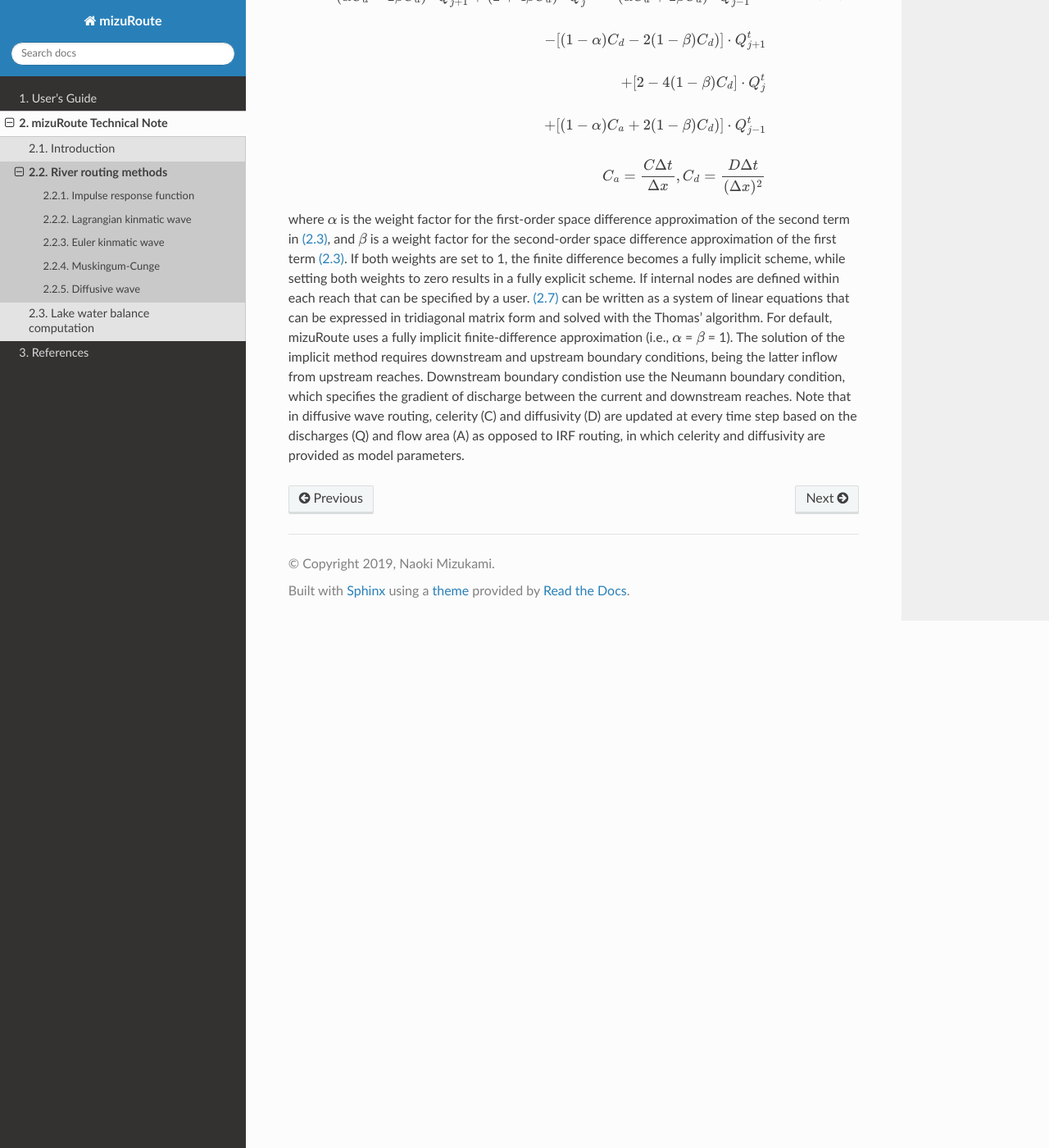
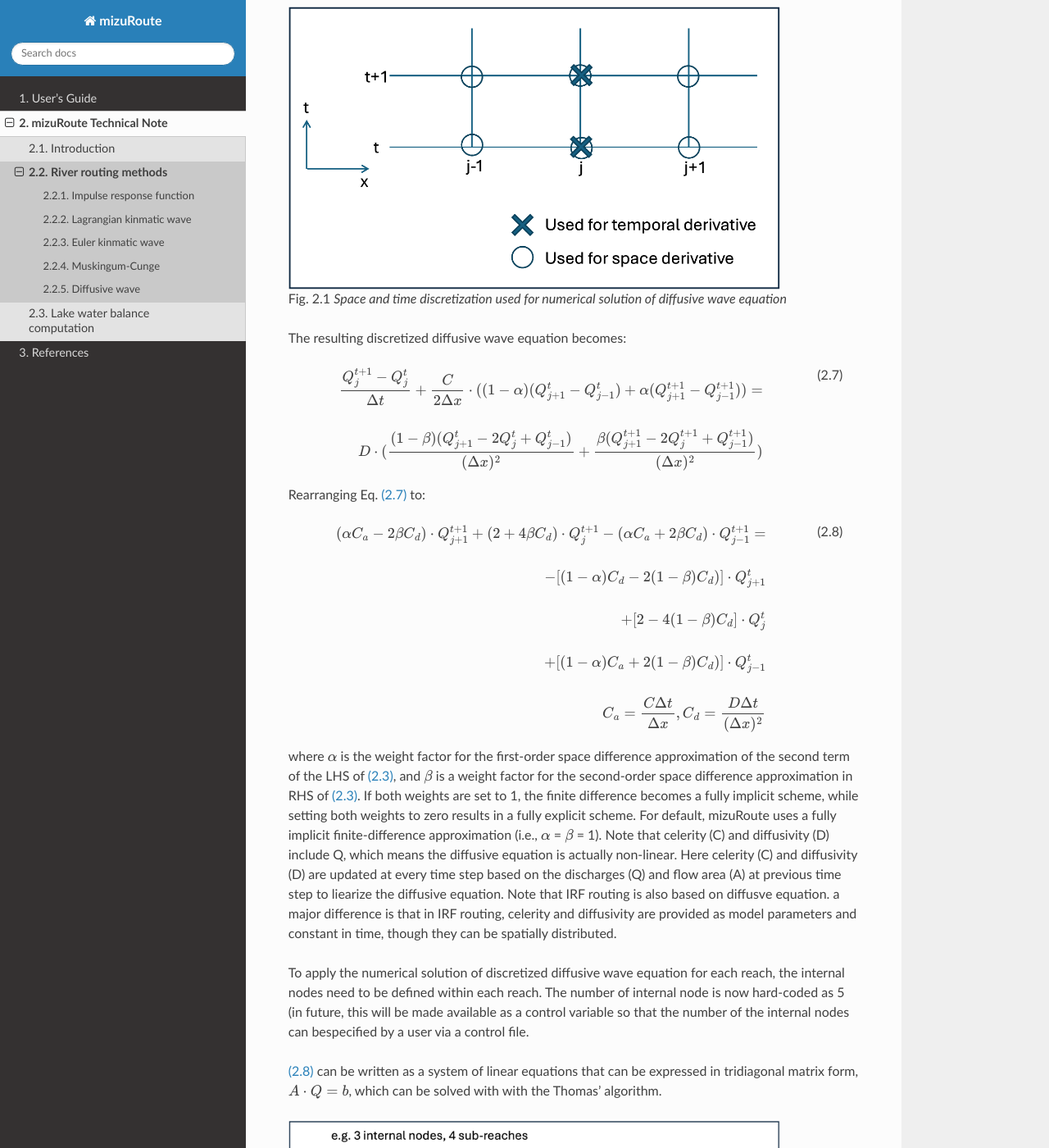
Before and after one commit to ESCOMP/mizuRoute, a Sphinx documentation site: the page built from docs/source/tech_note/reach_routing.rst, in a window 1280 px wide and 1400 px high, scrolled down 1214 px. Shown: the whole window at 82% size. Built offline with Sphinx 7.4.7 and the Read the Docs theme 3.1.0, drawn with Linux system fonts in a browser that asks for light colours; some of the changed text lies outside the part shown.

Commit message:
take2: draft of diffusive wave descriptions

```diff
--- a/docs/source/tech_note/reach_routing.rst
+++ b/docs/source/tech_note/reach_routing.rst
@@ -73,13 +73,30 @@
 
    K = \frac{A}{n}R^{\frac{2}{3}}
 
-where :eq:`5.2` is wave cerlerity [m/s], :eq:`5.3` is a wave diffusivity [m\ :sup:`2`\/s], :eq:`5.4` is a channel conveyance.
+where Eq. :eq:`5.2` is wave cerlerity [m/s], Eq. :eq:`5.3` is a wave diffusivity [m\ :sup:`2`\/s], and Eq. :eq:`5.4` is a channel conveyance.
 
-To solve the diffusive wave equation for discharge Q, :eq:`5.1` is discretized using weighted averaged finite-difference approximations across two time steps in space
-(i.e., second-order central difference in the first term of the R.H.S of :eq:`5.1` and first-order central difference for the second term of the L.H.S of :eq:`5.1`). The resulting discretized diffusive wave equation becomes
+To solve the diffusive wave equation for discharge Q, Eq. :eq:`5.1` is discretized using weighted averaged finite-difference approximations across two time steps in space
+(Figure 1; i.e., second-order central difference in the RHS of :eq:`5.1` and first-order central difference for the second term of the LHS of :eq:`5.1`).
+
+.. _Figure diffusive wave numerical discretization:
+
+.. figure:: images/dw_discretization.png
+ :width: 600
+
+ Space and time discretization used for numerical solution of diffusive wave equation
+
+The resulting discretized diffusive wave equation becomes:
 
 .. math::
    :label: 5.5
+
+   \frac{Q_{j}^{t+1} - Q_{j}^{t}}{\Delta t} + \frac{C}{2 \Delta x} \cdot ((1- \alpha )(Q_{j+1}^{t} - Q_{j-1}^{t})+ \alpha (Q_{j+1}^{t+1} - Q_{j-1}^{t+1})) = \\\\
+   D \cdot (\frac{(1- \beta)(Q_{j+1}^{t} - 2Q_{j}^{t} + Q_{j-1}^{t})}{(\Delta x)^2} + \frac{\beta (Q_{j+1}^{t+1} - 2Q_{j}^{t+1} +Q_{j-1}^{t+1})}{(\Delta x)^2})
+
+Rearranging Eq. :eq:`5.5` to:
+
+.. math::
+   :label: 5.6
 
    ( \alpha C_{a} - 2 \beta C_{d}) \cdot Q_{j+1}^{t+1} + (2+4 \beta C_{d}) \cdot Q_{j}^{t+1} - ( \alpha C_{a} + 2 \beta C_{d}) \cdot Q_{j-1}^{t+1} = \\\\
    -[(1- \alpha )C_{d} - 2(1- \beta )C_{d})] \cdot Q_{j+1}^{t} \\\\
@@ -88,11 +105,70 @@
 
    C_{a} = \frac{C \Delta t}{ \Delta x}, C_{d} = \frac{D \Delta t}{( \Delta x)^{2}}
 
+where :math:`\alpha` is the weight factor for the first-order space difference approximation of the second term of the LHS of :eq:`5.1`, and :math:`\beta` is a weight factor for the second-order space difference approximation in RHS of :eq:`5.1`.
+If both weights are set to 1, the finite difference becomes a fully implicit scheme, while setting both weights to zero results in a fully explicit scheme. For default, mizuRoute uses a fully implicit finite-difference approximation (i.e., :math:`\alpha` = :math:`\beta` = 1).
+Note that celerity (C) and diffusivity (D) include Q, which means the diffusive equation is actually non-linear. Here celerity (C) and diffusivity (D) are updated at every time step based on the discharges (Q) and flow area (A) at previous time step to liearize the diffusive equation.
+Note that IRF routing is also based on diffusve equation. a major difference is that in IRF routing, celerity and diffusivity are provided as model parameters and constant in time, though they can be spatially distributed.
+
+To apply the numerical solution of discretized diffusive wave equation for each reach, the internal nodes need to be defined within each reach.
+The number of internal node is now hard-coded as 5 (in future, this will be made available as a control variable so that the number of the internal nodes can bespecified by a user via a control file.
+
+:eq:`5.6` can be written as a system of linear equations that can be expressed in tridiagonal matrix form, :math:`A \cdot Q=b`, which can be solved with  with the Thomas' algorithm.
+
+.. _Figure 4 internal nodes in a reach:
+
+.. figure:: images/4_internal_nodes.png
+ :width: 600
+
+ An example of 4 internal nodes per reach.
+
+For example, with 4 internal nodes as shown in, the matrix form of the equations are written as:
+
+.. math::
+   :label: 5.8
+
+   \small A=
+   \left[ \begin {array}{cccc}
+   1&0&0&0&0\cr
+   -(\alpha C_{d}+2\beta C_{d})&2+4\beta C_{d}&\alpha C_{a}-2\beta C_{d}&0&0\cr
+   0&-(\alpha C_{d}+2\beta C_{d})&2+4\beta C_{d}&\alpha C_{a}-2\beta C_{d}&0\cr
+   0&0&-(\alpha C_{d}+2\beta C_{d})&2+4\beta C_{d}&\alpha C_{a}-2\beta C_{d}\cr
+   0&0&0&-1&1
+   \end {array} \right]
+
+.. math::
+   :label: 5.7
+
+   \small Q=
+   \left[ \begin {array}{c}
+   Q_{1}^{t+1} \cr
+   Q_{2}^{t+1} \cr
+   Q_{3}^{t+1} \cr
+   Q_{4}^{t+1} \cr
+   Q_{5}^{t+1}
+   \end {array} \right]
+
+.. math::
+   :label: 5.9
+
+   \small b=
+   \left[ \begin {array}{c}
+   Q_{1}^{t+1} \cr
+   ((1-\alpha)C_{a} + 2(1-\beta)C_{d}) \cdot Q_{1}^{t} + (2-4(1-\beta)C_{d}) \cdot Q_{2}^{t} - ((1-\alpha)C_{a}-2(1-\beta)C_{d}) \cdot Q_{3}^{t} \cr
+   ((1-\alpha)C_{a} + 2(1-\beta)C_{d}) \cdot Q_{2}^{t} + (2-4(1-\beta)C_{d}) \cdot Q_{3}^{t} - ((1-\alpha)C_{a}-2(1-\beta)C_{d}) \cdot Q_{4}^{t} \cr
+   ((1-\alpha)C_{a} + 2(1-\beta)C_{d}) \cdot Q_{3}^{t} + (2-4(1-\beta)C_{d}) \cdot Q_{4}^{t} - ((1-\alpha)C_{a}-2(1-\beta)C_{d}) \cdot Q_{5}^{t} \cr
+   a \cdot dx
+   \end {array} \right]
 
 
-where :math:`\alpha` is the weight factor for the first-order space difference approximation of the second term in :eq:`5.1`, and :math:`\beta` is a weight factor for the second-order space difference approximation of the first term :eq:`5.1`.
-If both weights are set to 1, the finite difference becomes a fully implicit scheme, while setting both weights to zero results in a fully explicit scheme. If internal nodes are defined within each reach that can be specified by a user.
-:eq:`5.5` can be written as a system of linear equations that can be expressed in tridiagonal matrix form and solved with the Thomas' algorithm.
-For default, mizuRoute uses a fully implicit finite-difference approximation (i.e., :math:`\alpha` = :math:`\beta` = 1).
-The solution of the implicit method requires downstream and upstream boundary conditions, being the latter inflow from upstream reaches. Downstream boundary condistion use the Neumann boundary condition, which specifies the gradient of discharge between the current and downstream reaches.
-Note that in diffusive wave routing, celerity (C) and diffusivity (D) are updated at every time step based on the discharges (Q) and flow area (A) as opposed to IRF routing, in which celerity and diffusivity are provided as model parameters.
+The top row of the system of equations is upstream boundary conditions, which is inflow from upstream reaches (i.e., Dirichlet boundary condition).
+The Bottom row of the system of equations is downstream boundary condition.
+Here, Neumann boundary condition, which specifies the gradient of discharge between two adjacent nodes at the downstream end, is used.
+Neumann boundary condition at the downstream end is written by:
+
+.. math::
+   :label: 5.10
+
+   \frac{\partial Q}{\partial x}\Big{|}_{x=5}
+
+which is discretized as :math:`Q_{5}^{t+1} - Q_{4}^{t+1} = a \cdot dx`. The gradient at downstream end :math:`a` is approximated by the Q computed at the nodes at previous time step.
```
